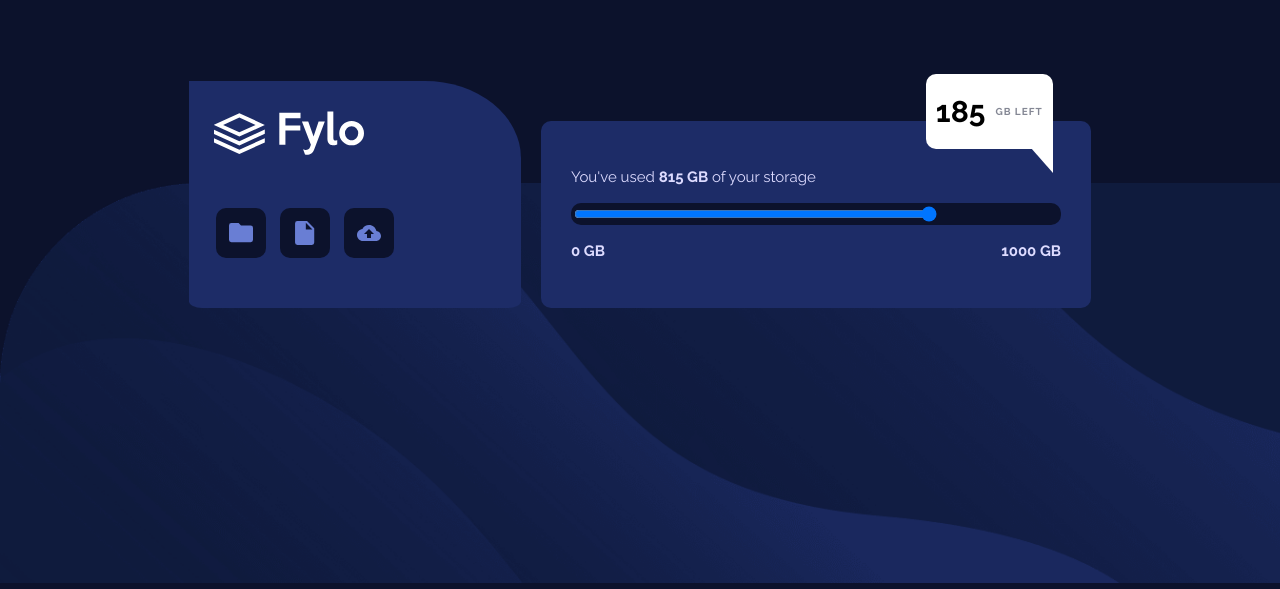
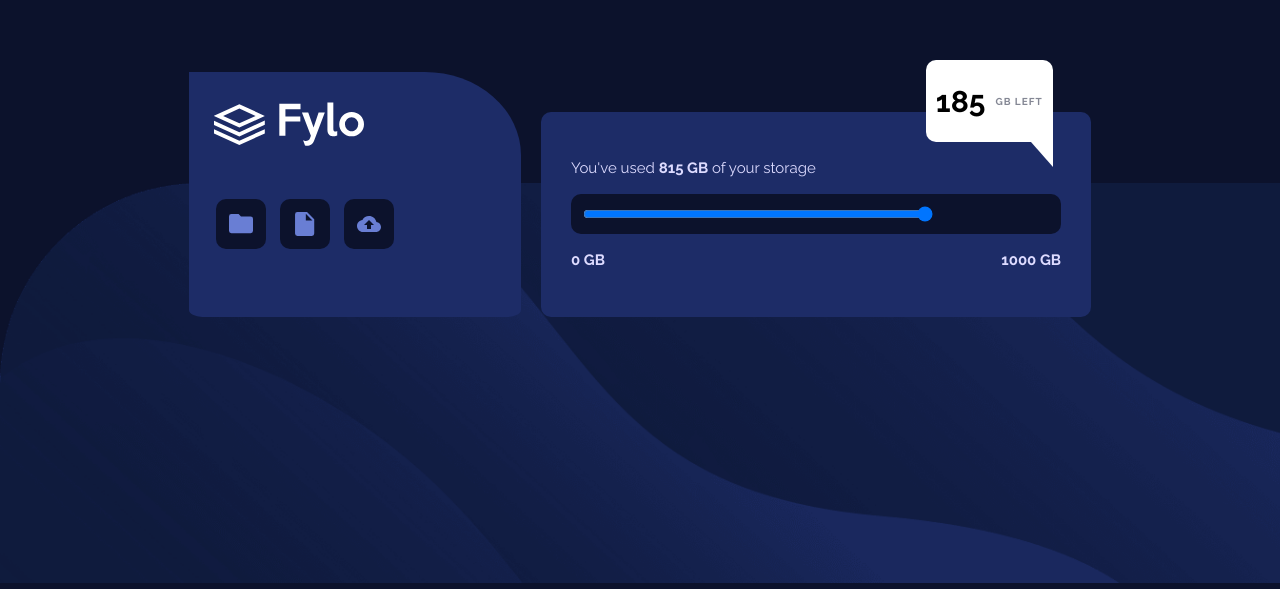
Before and after one commit to TomasScerbak/fylo-data-storage, a plain HTML site: page index.html in a window 1280 px wide. Shown: the part 211-800 px from the top of the page. Drawn offline with Linux system fonts and the light colour scheme.

Commit message:
adjustments

```diff
--- a/styles.css
+++ b/styles.css
@@ -122,10 +122,10 @@ body {
   width: 100%;
   border-radius: 10px;
   background-color: var(--color-very-dark-blue);
-  padding: 0.3rem;
+  padding: 1.2rem;
 }
 .slider {
-  outline: none;
+  background-color: var(--color-gradient);
   border-radius: 10px;
   width: 75%;
 }
@@ -165,7 +165,7 @@ body {
     border-top: 0px solid transparent;
     border-right: 22px solid #fff;
     border-bottom: 25px solid transparent;
-    bottom: -33%;
+    bottom: -30%;
     right: 0%;
   }
 }
```
